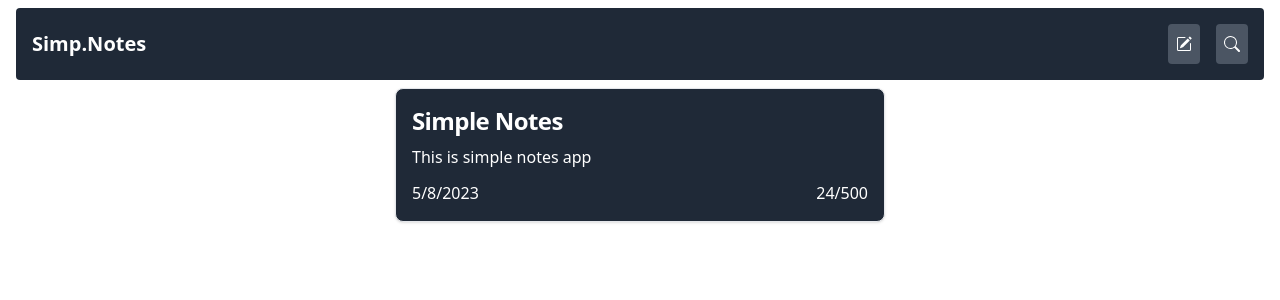
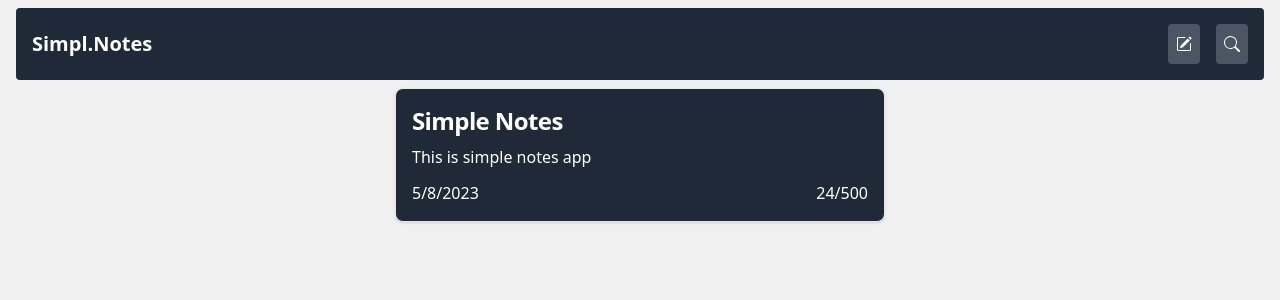
Before and after one commit to m1kael1/simple-note-app, a React (Vite) app: page / in a window 1280 px wide. Shown: the top 300 px of the page. Built offline with nearby package versions, Linux system fonts and the light colour scheme.

Commit message:
add head icon

```diff
--- a/index.html
+++ b/index.html
@@ -3,7 +3,7 @@
 
 <head>
   <meta charset="UTF-8" />
-  <link rel="icon" type="image/svg+xml" href="/vite.svg" />
+  <link rel="icon" type="image/svg+xml" href="notes.svg" />
   <meta name="viewport" content="width=device-width, initial-scale=1.0" />
   <title>Notes</title>
 </head>
--- a/src/App.css
+++ b/src/App.css
@@ -1,5 +1,5 @@
 body {
-	background-color: #fff;
+	background-color: rgb(240, 240, 240);
 }
 
 /* width */
--- a/src/components/Header.jsx
+++ b/src/components/Header.jsx
@@ -40,7 +40,7 @@ const Header = ({ handleAddNewNote, onSearch, handleUpdateNote, onEdit }) => {
 		<>
 			<div className="sticky top-0 z-50">
 				<div className="relative rounded mt-2 flex bg-gray-800 text-white p-4 justify-between items-center ">
-					<h1 className="text-xl font-extrabold">Simp.Notes</h1>
+					<h1 className="text-xl font-extrabold">Simpl.Notes</h1>
 					<div className="flex gap-4">
 						<div
 							onClick={() => {
--- a/src/pages/Notes.jsx
+++ b/src/pages/Notes.jsx
@@ -6,6 +6,10 @@ import Header from "../components/Header";
 const Notes = () => {
 	const [notes, setNotes] = useState(() => {
 		const savedNotes = JSON.parse(localStorage.getItem("simple-notes-data"));
+		if (savedNotes) {
+			savedNotes.sort((a, b) => new Date(b.date) - new Date(a.date));
+			return savedNotes;
+		}
 		return (
 			savedNotes || [
 				{
```
Also changed, not shown: public/notes.svg (added).
